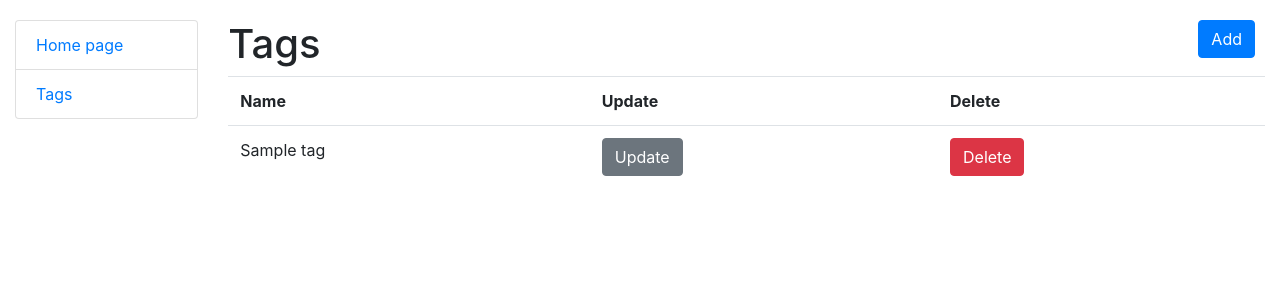
After one commit to 94nj111/examination, a Django app: page /tags/ in a window 1280 px wide. The commit adds this page. Shown: the top 300 px of the page. Run offline with Django 5.2, Linux system fonts and the light colour scheme; tables that the repository leaves empty hold one stand-in row (values such as "Sample post").

Commit message:
prefinal

```diff
--- a/static/css/styles.css
+++ b/static/css/styles.css
@@ -1,3 +1,8 @@
 body{
     margin-top: 20px;
 }
+
+.link-to-page {
+    float: right;
+    margin: 0 10px 0 10px;
+}
--- a/templates/includes/sidebar.html
+++ b/templates/includes/sidebar.html
@@ -3,6 +3,6 @@
     <a href="{% url "todo:index" %}">Home page</a>
   </li>
   <li class="list-group-item">
-    <a href="#">Tags</a>
+    <a href="{% url "todo:tag-list" %}">Tags</a>
   </li>
 </ul>
--- a/templates/todo/task_confirm_delete.html
+++ b/templates/todo/tag_confirm_delete.html
@@ -1,10 +1,10 @@
 {% extends "base.html" %}
 {% block content %}
-	<h1>Delete Task</h1>
-	<p>{{ task.content }}</p>
+	<h1>Delete tag</h1>
+	<p>{{ tag }}</p>
 	<form action="" method="post">
 		{% csrf_token %}
 		<input type="submit" value="Delete" class="btn btn-danger">
-		<a href="{% url "todo:index" %}" class="btn btn-primary">Cancel</a>
+		<a href="{% url "todo:tag-list" %}" class="btn btn-primary">Cancel</a>
 	</form>
 {% endblock %}
--- /dev/null
+++ b/templates/todo/tag_list.html
@@ -0,0 +1,23 @@
+{% extends "base.html" %}
+
+{% block content %}
+  <h1>Tags <a class="btn btn-primary link-to-page" href="{% url "todo:tag-create" %}">Add</a></h1>
+  {% if tag_list %}
+    <table class="table">
+      <tr>
+        <th>Name</th>
+        <th>Update</th>
+        <th>Delete</th>
+      </tr>
+      {% for tag in tag_list %}
+        <tr>
+          <td>{{ tag.name }}</td>
+          <td><a class="btn btn-secondary" href="{% url "todo:tag-update" tag.id %}">Update</a></td>
+          <td><a class="btn btn-danger" href="{% url "todo:tag-delete" tag.id %}">Delete</a></td>
+        </tr>
+      {% endfor %}
+    </table>
+  {% else %}
+    <p><strong>No tags!</strong></p>
+  {% endif %}
+{% endblock %}
--- a/todo/urls.py
+++ b/todo/urls.py
@@ -7,6 +7,10 @@ from todo.views import (
     TaskUpdateView,
     TaskDeleteView,
     TaskToggleView,
+    TagListView,
+    TagCreateView,
+    TagUpdateView,
+    TagDeleteView,
 )
 
 urlpatterns = [
@@ -15,6 +19,10 @@ urlpatterns = [
     path("<int:pk>/update/", TaskUpdateView.as_view(), name="task-update"),
     path("<int:pk>/delete/", TaskDeleteView.as_view(), name="task-delete"),
     path("<int:pk>/toggle/", TaskToggleView.as_view(), name="task-toggle"),
+    path("tags/", TagListView.as_view(), name="tag-list"),
+    path("tags/create/", TagCreateView.as_view(), name="tag-create"),
+    path("tags/<int:pk>/update/", TagUpdateView.as_view(), name="tag-update"),
+    path("tags/<int:pk>/delete/", TagDeleteView.as_view(), name="tag-delete"),
 ]
 
 app_name = "todo"
--- a/todo/views.py
+++ b/todo/views.py
@@ -40,3 +40,25 @@ class TaskToggleView(generic.View):
             task.done = True
         task.save()
         return redirect("todo:index")
+
+
+class TagListView(generic.ListView):
+    model = Tag
+    paginate_by = 4
+
+
+class TagCreateView(generic.CreateView):
+    model = Tag
+    fields = ["name"]
+    success_url = reverse_lazy("todo:tag-list")
+
+
+class TagUpdateView(generic.UpdateView):
+    model = Tag
+    fields = ["name"]
+    success_url = reverse_lazy("todo:tag-list")
+
+
+class TagDeleteView(generic.DeleteView):
+    model = Tag
+    success_url = reverse_lazy("todo:tag-list")
```
Also changed, not shown: templates/todo/index.html (+6 -9 lines), templates/todo/tag_form.html (added, +11 -0 lines).
